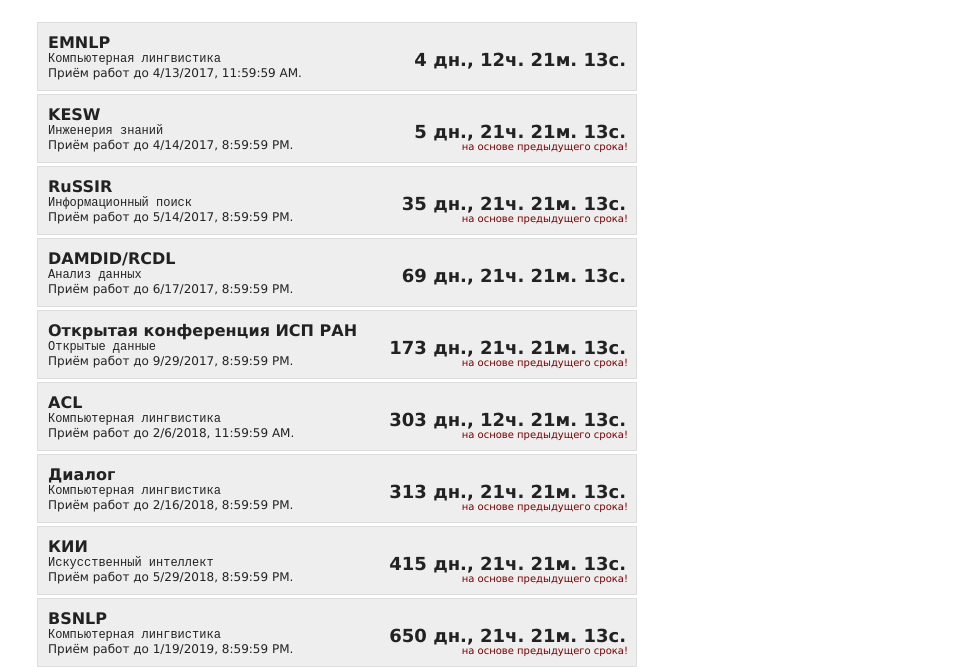
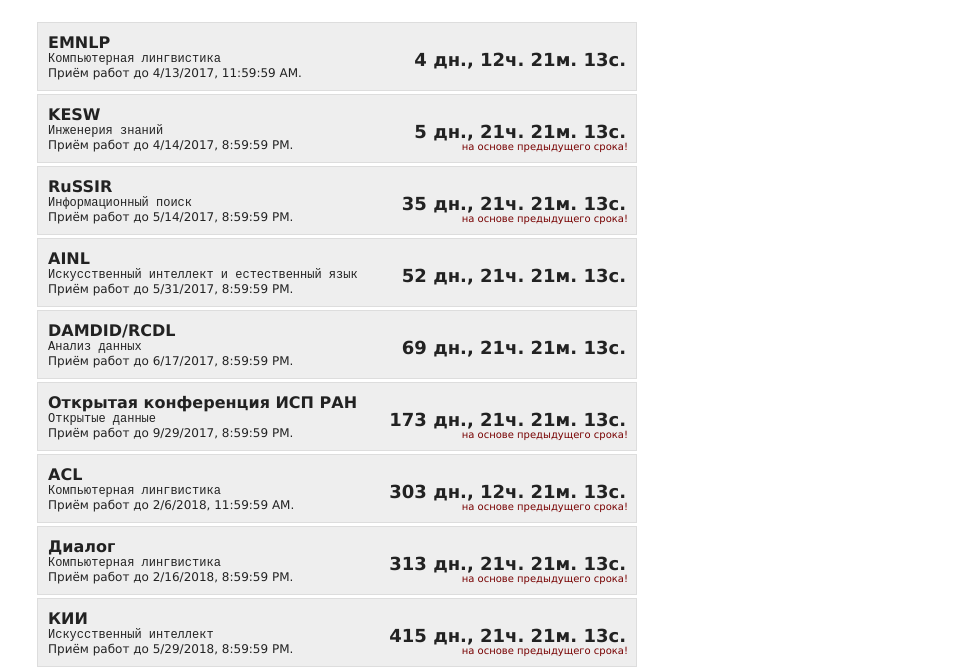
Before and after one commit to nlpub/countdown, a plain HTML site: page index.html in a window 1280 px wide. Shown: the part 112-779 px from the top of the page, without its empty margins (303-1280 px from the left). Drawn offline with nearby package versions, Linux system fonts and the light colour scheme.

Commit message:
UTF-8 & AINL 2017

```diff
--- a/index.html
+++ b/index.html
@@ -2,6 +2,7 @@
 <html prefix="og: http://ogp.me/ns#">
 <head>
 <title>Таймер конференций — NLPub</title>
+<meta charset="utf-8">
 <meta name="description" content="Таймер конференций отсчитывает сроки приёма работ на конференции."/>
 <meta property="og:title" content="Таймер конференций" />
 <meta property="og:description" content="Таймер конференций отсчитывает сроки приёма работ на конференции." />
@@ -50,6 +51,8 @@ deadlines.push({venue: "EMNLP", area: "Компьютерная лингвист
 deadlines.push({venue: "KESW", area: "Инженерия знаний", deadline: new Date(2017, 4 - 1, 15 - 1, 23, 59, 59, 0), approx: 1});
 
 deadlines.push({venue: "RuSSIR", area: "Информационный поиск", deadline: new Date(2017, 5 - 1, 15 - 1, 23, 59, 59, 0), approx: 1});
+
+deadlines.push({venue: "AINL", area: "Искусственный интеллект и естественный язык", deadline: new Date(2017, 6 - 1, 1 - 1, 23, 59, 59, 0)});
 
 deadlines.push({venue: "DAMDID/RCDL", area: "Анализ данных", deadline: new Date(2017, 6 - 1, 18 - 1, 23, 59, 59, 0)});
 
```
